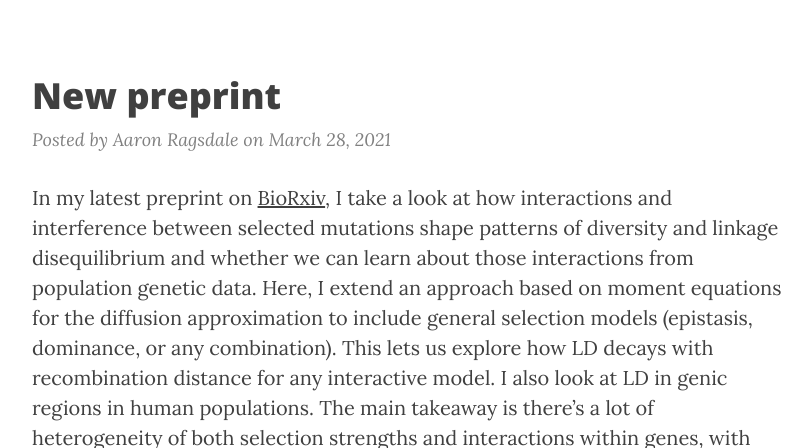
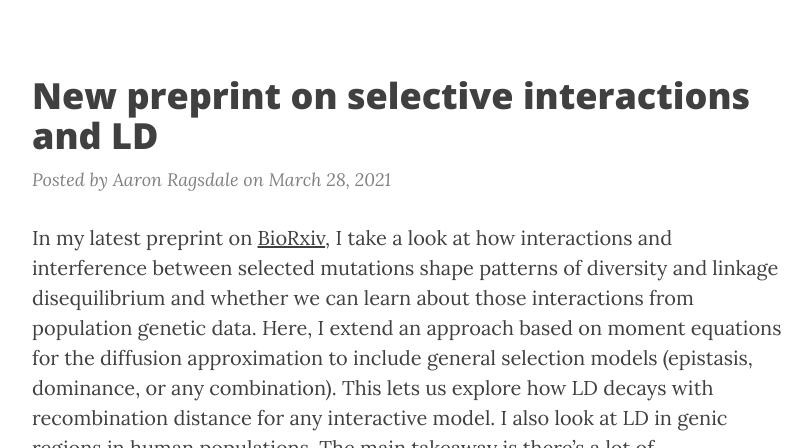
Before and after one commit to apragsdale/apragsdale.github.io, a Jekyll site: the page built from index.html, in a window 1280 px wide and 900 px high, cut to the strip 452-900 px from the top of the window. Shown: the whole strip, without its empty margins (233-1045 px from the left). Built offline with Jekyll 4.4.1, drawn with Linux system fonts in a browser that asks for light colours; nearby versions of some CDN libraries; the list of posts is cut into pages by our own code.

Commit message:
update post and nokogirl

```diff
--- a/_posts/2021-03-28-Two-Locus-Selection-Preprint.md
+++ b/_posts/2021-03-28-Two-Locus-Selection-Preprint.md
@@ -1,6 +1,6 @@
 ---
 layout: post
-title: New preprint
+title: New preprint on selective interactions and LD
 ---
 
 In my latest preprint on
```
Also changed, not shown: Gemfile.lock.
